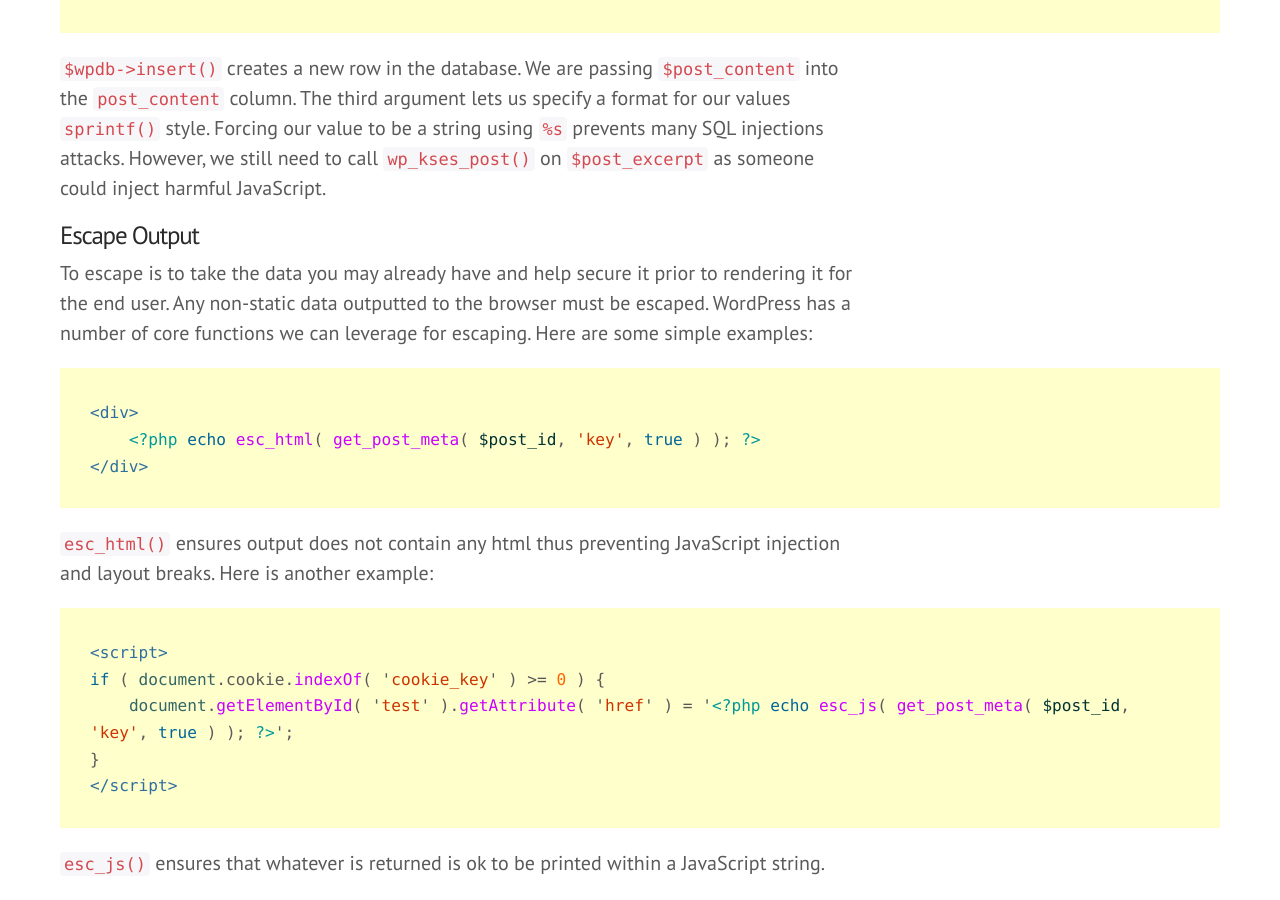
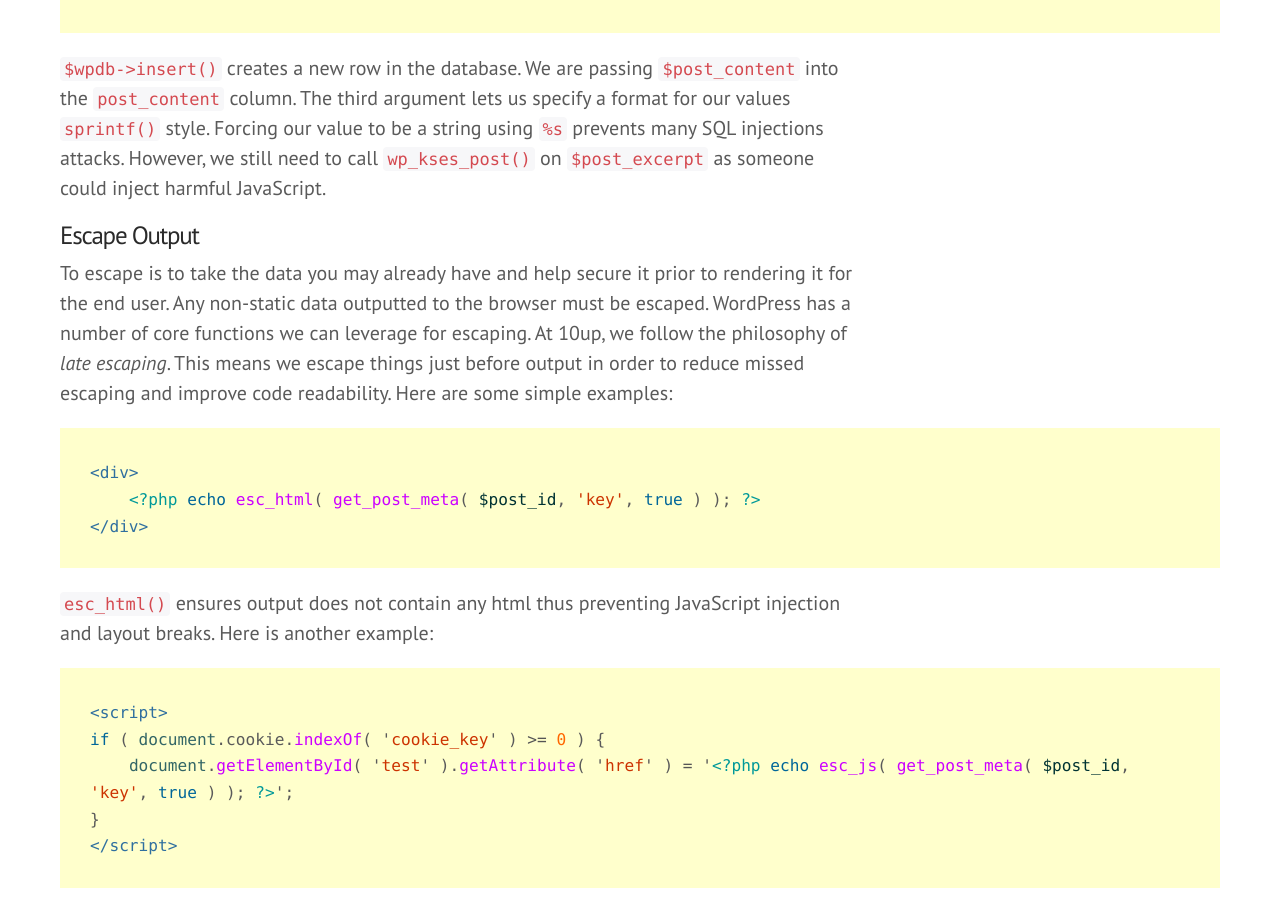
Before and after one commit to 10up/Engineering-Best-Practices, a Jekyll site: the page built from index.html, in a window 1280 px wide and 900 px high, scrolled down 13182 px. Built offline with Jekyll 4.4.1, drawn with Linux system fonts in a browser that asks for light colours; some web fonts are replaced; Markdown is read by kramdown in place of the engine named in the settings; comment, search, counter and statistics services are not loaded.

Commit message:
Late escaping clause

````diff
--- a/_includes/markdown/PHP.md
+++ b/_includes/markdown/PHP.md
@@ -275,7 +275,7 @@ $wpdb->insert( $wpdb->posts, array( 'post_excerpt' => wp_kses_post( $post_conten
 
 #### Escape Output
 
-To escape is to take the data you may already have and help secure it prior to rendering it for the end user. Any non-static data outputted to the browser must be escaped. WordPress has a number of core functions we can leverage for escaping. Here are some simple examples:
+To escape is to take the data you may already have and help secure it prior to rendering it for the end user. Any non-static data outputted to the browser must be escaped. WordPress has a number of core functions we can leverage for escaping. At 10up, we follow the philosophy of *late escaping*. This means we escape things just before output in order to reduce missed escaping and improve code readability. Here are some simple examples:
 
 ```php
 <div>
````
